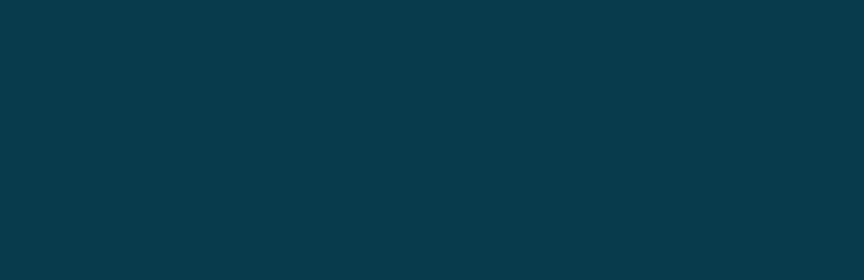
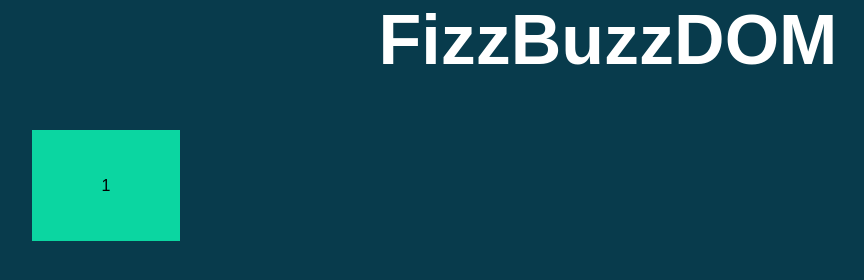
Before and after one commit to Maurizio97/js-fizzbuzzdom, a plain HTML site: page index.html in a window 1280 px wide. Shown: the whole page, without its empty margins (32-896 px from the left). Drawn offline with Linux system fonts and the light colour scheme.

Commit message:
html and css complete

```diff
--- a/css/style.css
+++ b/css/style.css
@@ -6,4 +6,46 @@
 
 body {
     background-color: #083b4c;
+    font-family: Arial, Helvetica, sans-serif;
 }
+
+#container {
+    width: 90%;
+    margin: 0 auto;
+}
+
+h1 {
+    color: white;
+    font-size: 70px;
+    font-weight: bold;
+    text-align: center;
+}
+
+#container-square {
+    display: flex;
+    flex-flow: row wrap;
+    justify-content: space-between;
+    margin-top: 50px;
+}
+
+.square {
+    height: 111px;
+    width: calc(90% / 7);
+    background-color: #1389b2;
+    display: flex;
+    align-items: center;
+    justify-content: center;
+    margin-bottom: 10px;
+}
+
+.fizz {
+    background-color: #0bd6a1;
+}
+
+.buzz {
+    background-color: #ffd166;
+}
+
+.fizzbuzz {
+    background-color: #f0466f;
+}
--- a/index.html
+++ b/index.html
@@ -10,12 +10,12 @@
 <body>
     <div id="container">
         <h1>
-
+            FizzBuzzDOM
         </h1>
 
         <div id="container-square">
-            <div class="square">
-
+            <div class="square fizz">
+                1
             </div>
         </div>
     </div>
```
